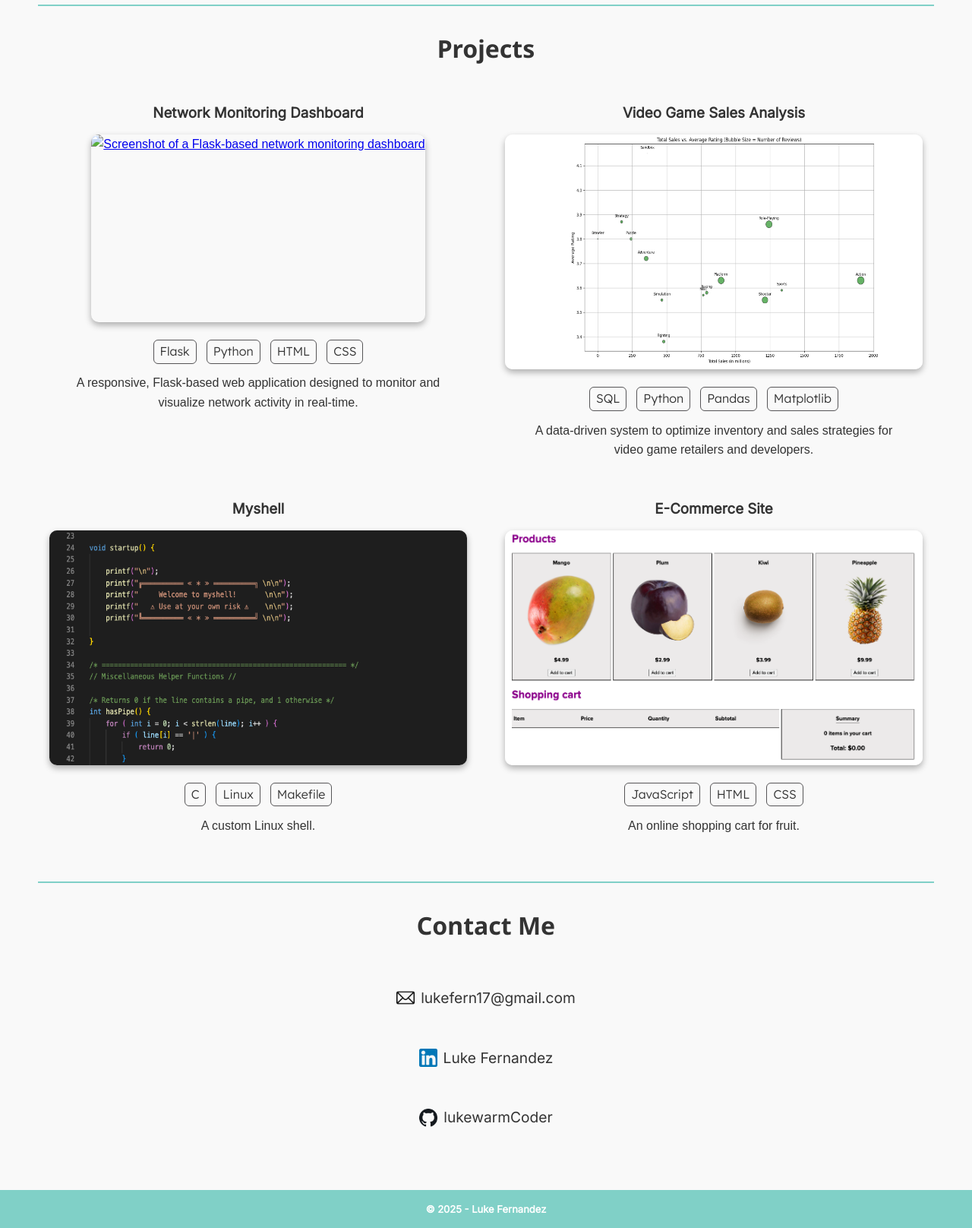
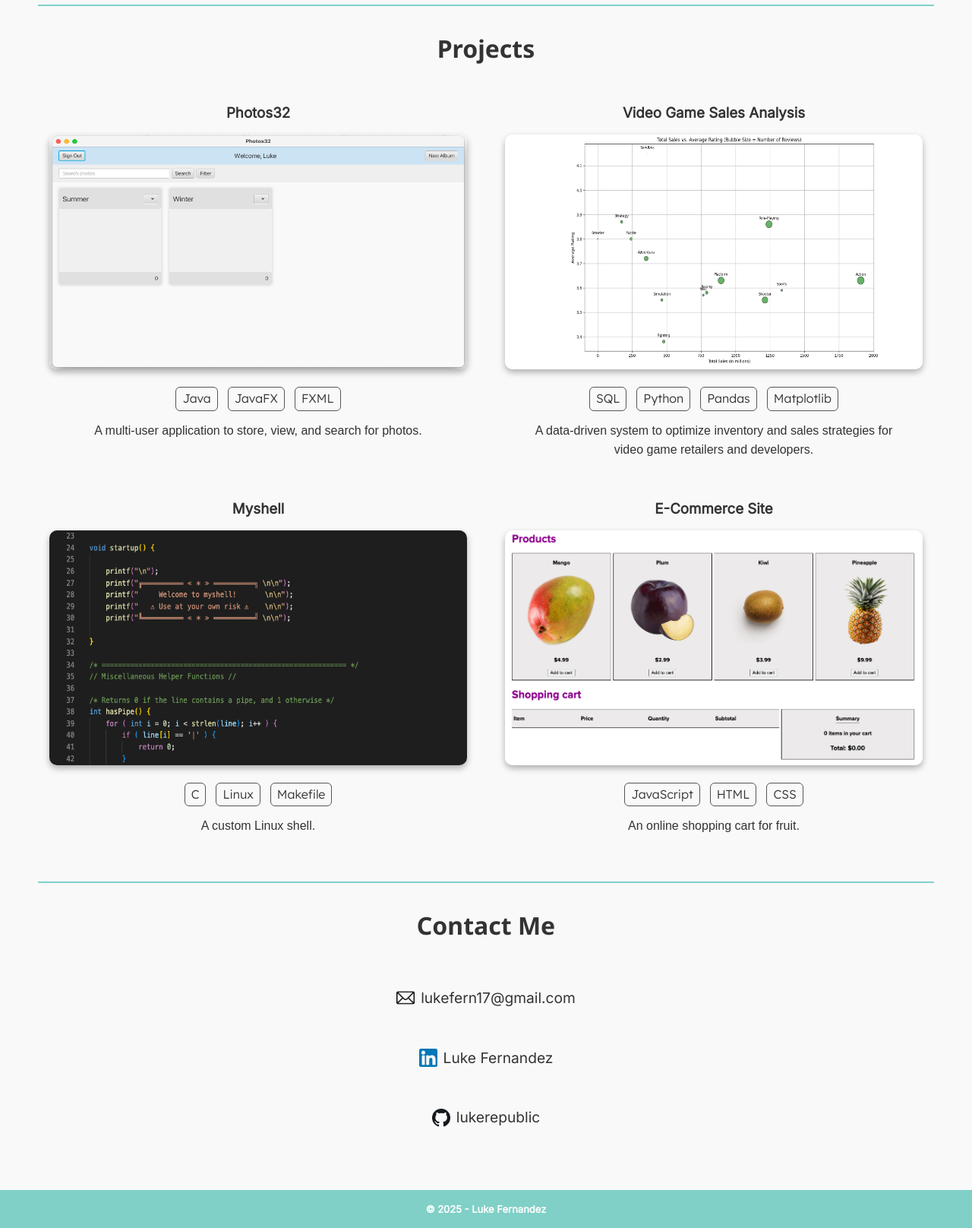
Before and after one commit to lukewarmCoder/lukewarmCoder.github.io, a plain HTML site: page index.html in a window 1280 px wide. Shown: the part 1080-2696 px from the top of the page at 76% size. Drawn offline with Linux system fonts and the light colour scheme.

Commit message:
Add files via upload

```diff
--- a/index.html
+++ b/index.html
@@ -6,12 +6,15 @@
     <meta name="viewport" content="width=device-width, initial-scale=1.0" />
     <meta http-equiv="X-UA-Compatible" content="ie=edge" />
     <title>Luke Fernandez | Site</title>
+
+    <link rel="preconnect" href="https://fonts.googleapis.com">
+    <link rel="preconnect" href="https://fonts.gstatic.com" crossorigin>
+
     <link href='https://fonts.googleapis.com/css?family=Inter' rel='stylesheet'>
     <link href='http://fonts.googleapis.com/css?family=Ubuntu&subset=cyrillic,latin' rel='stylesheet'>
-    <link href="https://fonts.googleapis.com/css2?family=Noto+Sans:ital,wght@0,100..900;1,100..900&display=swap" rel="stylesheet">
-    <link rel="preconnect" href="https://fonts.googleapis.com">
-    <link rel="preconnect" href="https://fonts.gstatic.com" crossorigin>
+    <link href="https://fonts.googleapis.com/css2?family=Noto+Sans:ital,wght@0,100..900;1,100..900&family=Nunito+Sans:ital,opsz,wght@0,6..12,200..1000;1,6..12,200..1000&display=swap" rel="stylesheet">
     <link href="https://fonts.googleapis.com/css2?family=Lexend+Deca:wght@100..900&display=swap" rel="stylesheet">
+
     <link rel="icon" href="images/LF_icon.png" type="image/x-icon">
     <link rel="stylesheet" href="./styles.css" />
     <script defer src="./script.js"></script>
@@ -64,18 +67,17 @@
     <section id="projects">
         <h2>Projects</h2>
         <div id="projects-container">
-            <div class="project" id="flask-network-dashboard">
-                <h3>Network Monitoring Dashboard</h3>
-                <a href="tbd" target="_blank">
-                    <img src="images/flask-img.jpeg" alt="Screenshot of a Flask-based network monitoring dashboard" loading="lazy">
+            <div class="project" id="photos32-app">
+                <h3>Photos32</h3>
+                <a href="https://github.com/lukewarmCoder/Photos32" target="_blank">
+                    <img src="images/photos32.png" alt="Screenshot of the Photos32 app user home screen" loading="lazy">
                 </a>
                 <ul>
-                    <li>Flask</li>
-                    <li>Python</li>
-                    <li>HTML</li>
-                    <li>CSS</li>
+                    <li>Java</li>
+                    <li>JavaFX</li>
+                    <li>FXML</li>
                 </ul>
-                <p>A responsive, Flask-based web application designed to monitor and visualize network activity in real-time.</p>
+                <p>A multi-user application to store, view, and search for photos.</p>
             </div>
             <div class="project" id="video-game-analysis">
                 <h3>Video Game Sales Analysis</h3>
@@ -130,9 +132,9 @@
                 <img src="images/linkedin-icon.png" alt="LinkedIn icon">
                 Luke Fernandez
             </a>
-            <a href="https://github.com/lukewarmCoder" target="_blank" rel="noopener noreferrer" class="contact-link" aria-label="GitHub">
+            <a href="https://github.com/lukerepublic" target="_blank" rel="noopener noreferrer" class="contact-link" aria-label="GitHub">
                 <img src="images/Octicons-mark-github.svg.png" alt="GitHub icon">
-                lukewarmCoder
+                lukerepublic
             </a>
         </div>
     </section>
--- a/styles.css
+++ b/styles.css
@@ -35,7 +35,7 @@ header {
 header h1 {
   margin-bottom: 5px;
   font-size: 2rem;
-  font-weight: 500;
+  font-weight: 600;
   color: white;
 }
 
@@ -52,7 +52,7 @@ nav ul li a {
   color: #fff;
   text-decoration: none;
   font-size: 1.2rem;
-  font-weight: 500;
+  font-weight: 600;
   transition: color 0.3s ease;
 }
 
@@ -89,7 +89,6 @@ section p { font-size: 1rem; }
   position: relative;
   overflow: hidden;
 }
-
 
 
 
```
